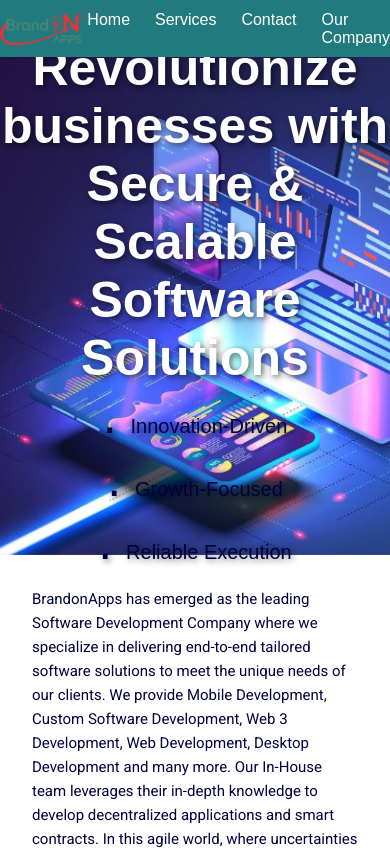
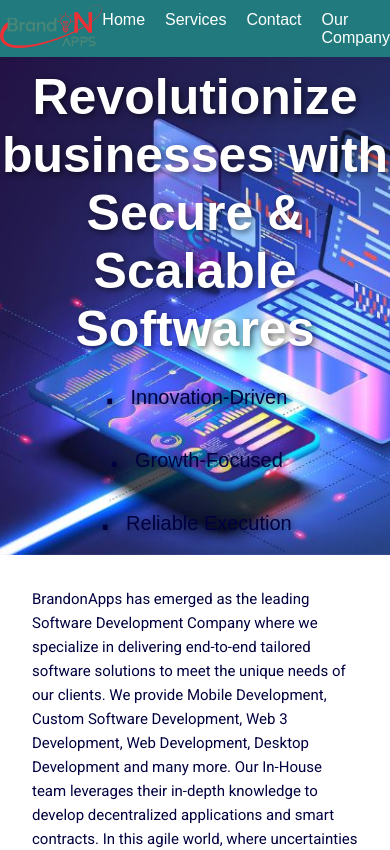
Before and after one commit to Brandonkhumalo/BrandonApps, a React (Vite) app: page / in a window 390 px wide. Shown: the top 850 px of the page. Built offline with nearby package versions, Linux system fonts and the light colour scheme; a web font is replaced by a local one.

Commit message:
updated code

```diff
--- a/src/components/TypingHeader.jsx
+++ b/src/components/TypingHeader.jsx
@@ -2,7 +2,7 @@
 import '../styles/home.css';
 
 const TypingHeader = () => {
-  const fullText = "Revolutionize businesses with Secure & Scalable Software Solutions";
+  const fullText = "Revolutionize businesses with Secure & Scalable Softwares";
   const words = fullText.split(" ");
   const [displayedText, setDisplayedText] = useState("");
   const [wordIndex, setWordIndex] = useState(0);
--- a/src/styles/navbar.css
+++ b/src/styles/navbar.css
@@ -41,5 +41,6 @@
 @media only screen and (max-width: 600px) {
     .rightnav{
         font-size: 16px;
+        gap: 20px;
     }
 }
```
